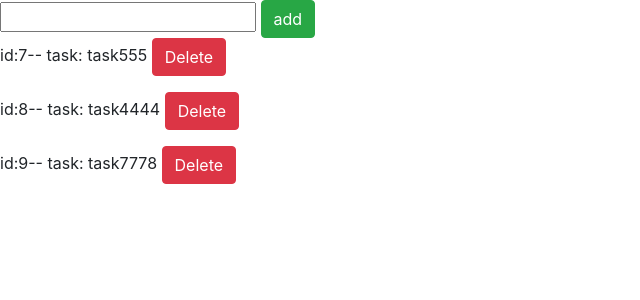
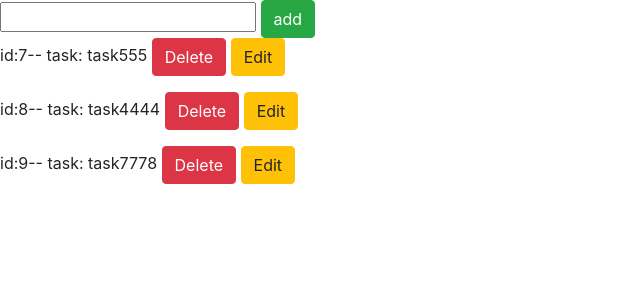
Before and after one commit to nedamaleki/djangocounterapp, a Django app: page /todoview/ in a window 1280 px wide. Shown: the top 300 px of the page, without its empty margins (0-640 px from the left). Run offline with Django 3.2, Linux system fonts and the light colour scheme; data comes from the database, SQL or seed files in the repository; both versions use the stored data as it was after the commit; some libraries are stand-ins or nearby versions.

Commit message:
Edit and delete function has been added

```diff
--- a/crud/templates/homepage.html
+++ b/crud/templates/homepage.html
@@ -12,7 +12,8 @@
     </form>
 
 	{% for task in alltasks %}
-		<p> id:{{task.id}}-- task: {{task.task}} <a href="{% url 'deletetask' task.id %}" class="btn btn-danger">Delete </a></p>
+		<p> id:{{task.id}}-- task: {{task.task}} <a href="{% url 'deletetask' task.id %}" class="btn btn-danger">Delete </a>
+			<a href="{% url 'edit' task.id %}" class="btn btn-warning">Edit </a></p>
 	{% endfor %}
 
 {% endblock %}
--- a/crud/urls.py
+++ b/crud/urls.py
@@ -6,5 +6,7 @@ urlpatterns = [
     path ('todoview/', views.todoview, name='todoview'),
     path ('todoview/addtask/', views.addtask, name='addtask' ),
     path ('todoview/deletetask/<task_id>', views.deletetask, name='deletetask' ),
+    path ('todoview/edit/<task_id>', views.edit, name='edit' ),
+
 
 ]
--- a/crud/views.py
+++ b/crud/views.py
@@ -27,3 +27,17 @@ def deletetask(request,task_id):
 	task.delete()
 	messages.success(request,'Task Has Been Deleted!')
 	return redirect('todoview')
+
+def edit(request,task_id):
+	if request.method == 'POST':
+		task = TodoModel.objects.get(pk=task_id)
+		form = TodoModelForm(request.POST or None, instance = task)
+
+		if form.is_valid():
+			form.save()
+			messages.success(request,'Task Has Been Edited!')
+		return redirect('todoview')
+	else:
+		task = TodoModel.objects.get(pk=task_id)
+		context = {'task': task}
+		return render(request, 'edit.html', context)
```
Also changed, not shown: crud/templates/edit.html (added, +14 -0 lines), db.sqlite3.
